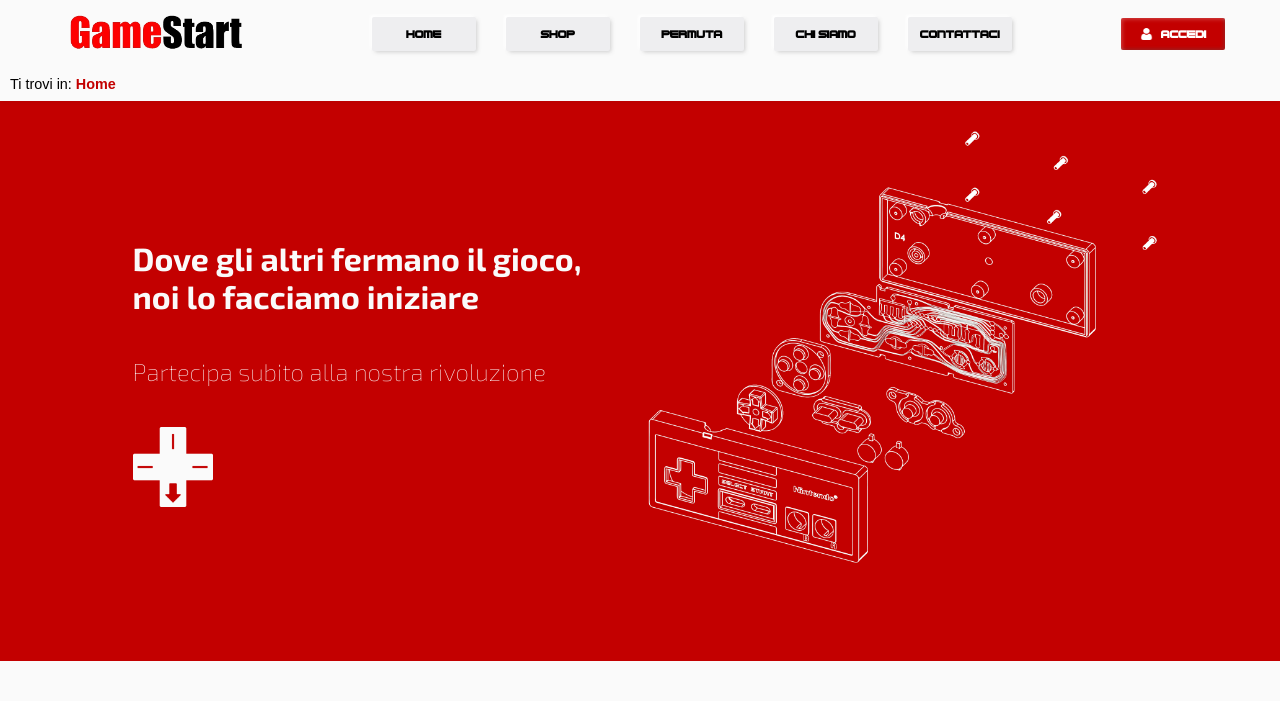
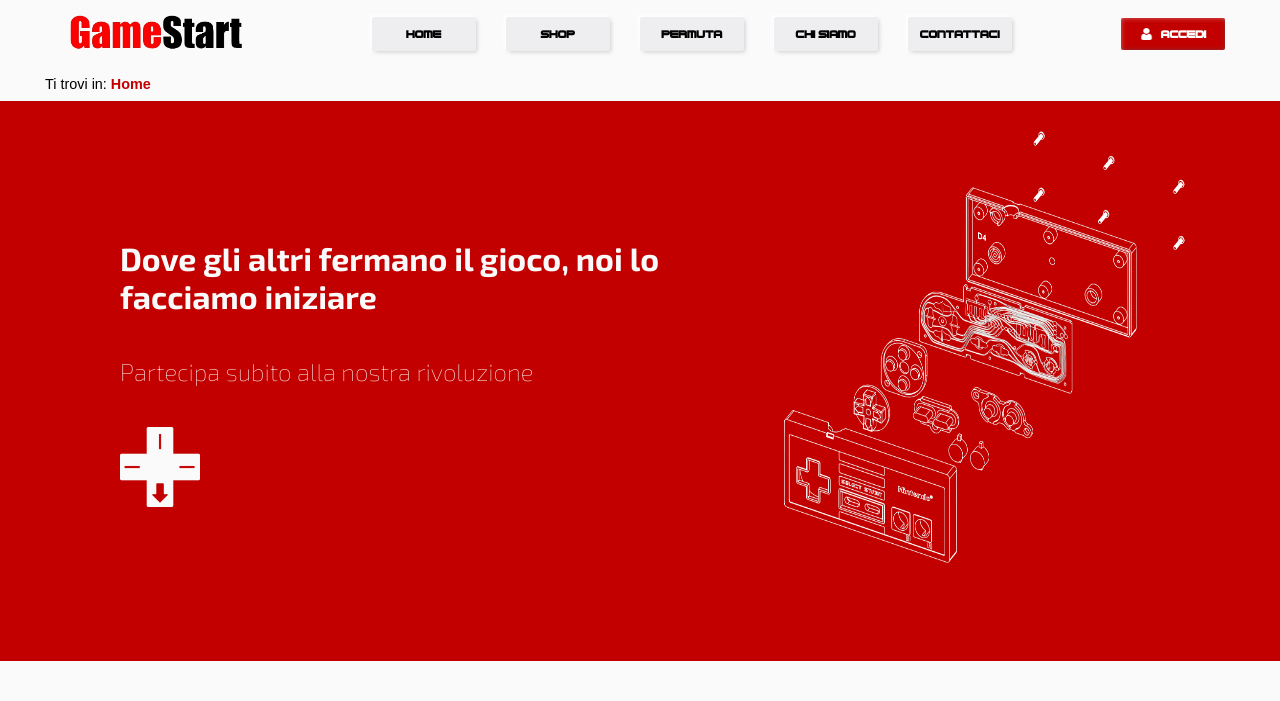
Before and after one commit to AiREdward/TecWebz25, a PHP site: page / in a window 1280 px wide. Shown: the top 701 px of the page. Run offline with PHP 8.4, Linux system fonts and the light colour scheme.

Commit message:
style: fix HTML syntax and improve breadcrumb layout
- Corrected HTML syntax in the meta tag by adding missing quote
- Removed unnecessary line break in the homepage title
- Wrapped breadcrumb content in a div for better layout control

```diff
--- a/assets/css/style.css
+++ b/assets/css/style.css
@@ -252,6 +252,11 @@ nav[aria-label="breadcrumb"] .active {
     font-weight: bold;
 }
 
+.breadcrumb-wrapper {
+    max-width: 1200px;
+    margin: 0 auto;
+}
+
 nav ul {
     display: flex;
     justify-content: center;
--- a/views/HomeView.php
+++ b/views/HomeView.php
@@ -11,7 +11,7 @@ class HomeView {
     <meta name="author" content="SomeNerdStudios">
     <meta name="description" content="GameStart - Il negozio di videogiochi dove gli altri fermano il gioco, noi lo facciamo iniziare">
     <meta name="keywords" content="videogiochi, console, gaming, shop online, giochi">
-    <meta name="viewport" content="width=device-width>
+    <meta name="viewport" content="width=device-width>">
 
     <link rel="icon" href="assets/img/favicon.ico" type="image/x-icon">
     <link rel="stylesheet" href="assets/css/style.css">
@@ -31,7 +31,7 @@ class HomeView {
             <div class="content illustrated-title">
                 <div class="title-section">
                     <h1 class="big-title bright-title">
-                        Dove gli altri fermano il gioco, <br>
+                        Dove gli altri fermano il gioco,
                         noi lo facciamo iniziare
                     </h1>
                     <h2 class="subtitle bright-title">
--- a/views/includes/breadcrumb.php
+++ b/views/includes/breadcrumb.php
@@ -1,5 +1,6 @@
 
 <nav aria-label="breadcrumb" class="breadcrumb-container">
+    <div class="breadcrumb-wrapper">
         <p>Ti trovi in:
             <?php
             $breadcrumb = isset($breadcrumb) ? $breadcrumb : [];
@@ -13,4 +14,5 @@
             }
             ?>
         </p>
+    </div>
 </nav>
```
Lines whose indentation alone changed are shown as unchanged.
